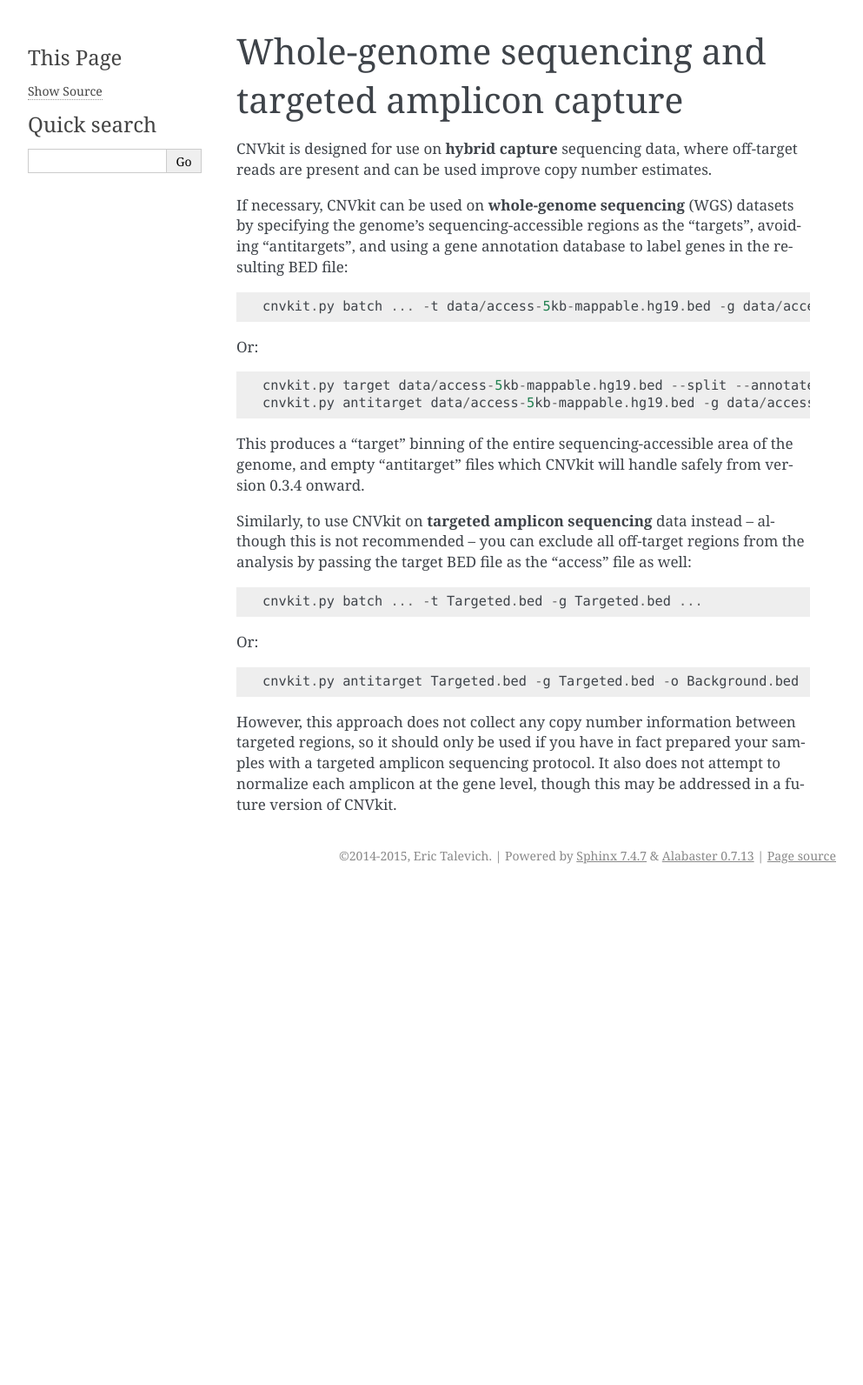
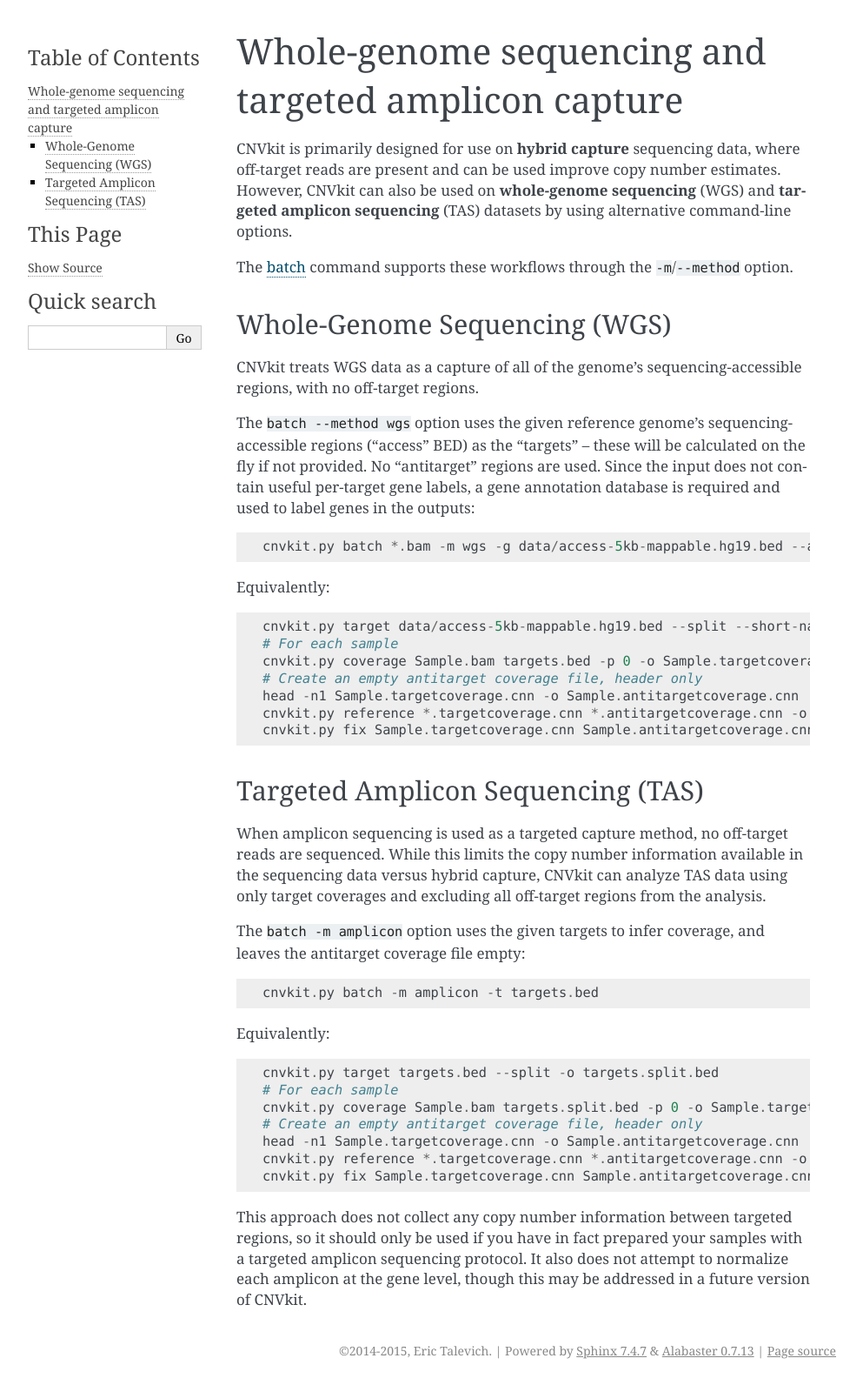
Before and after one commit to etal/cnvkit, a Sphinx documentation site: the page built from doc/nonhybrid.rst, in a window 1280 px wide. Shown: the whole page at 87% size, without its empty margins (148-1141 px from the left). Built offline with Sphinx 7.4.7, drawn with Linux system fonts in a browser that asks for light colours; before the commit the page ends 1023 px from its top, so only the background shows below that.

Commit message:
doc: updated remaining pages, esp. batch --method wgs/amplicon

```diff
--- a/doc/nonhybrid.rst
+++ b/doc/nonhybrid.rst
@@ -1,38 +1,66 @@
 Whole-genome sequencing and targeted amplicon capture
 =====================================================
 
-CNVkit is designed for use on **hybrid capture** sequencing data, where
-off-target reads are present and can be used improve copy number estimates.
+CNVkit is primarily designed for use on **hybrid capture** sequencing data,
+where off-target reads are present and can be used improve copy number
+estimates. However, CNVkit can also be used on **whole-genome sequencing** (WGS)
+and **targeted amplicon sequencing** (TAS) datasets by using alternative
+command-line options.
 
-If necessary, CNVkit can be used on **whole-genome sequencing** (WGS) datasets
-by specifying the genome's sequencing-accessible regions as the "targets",
-avoiding "antitargets", and using a gene annotation database to label genes in
-the resulting BED file::
-
-    cnvkit.py batch ... -t data/access-5kb-mappable.hg19.bed -g data/access-5kb-mappable.hg19.bed --split --annotate refFlat.txt
-
-Or::
-
-    cnvkit.py target data/access-5kb-mappable.hg19.bed --split --annotate refFlat.txt -o Targets.bed
-    cnvkit.py antitarget data/access-5kb-mappable.hg19.bed -g data/access-5kb-mappable.hg19.bed -o Background.bed
-
-This produces a "target" binning of the entire sequencing-accessible area of the
-genome, and empty "antitarget" files which CNVkit will handle safely from
-version 0.3.4 onward.
+The :ref:`batch` command supports these workflows through the
+``-m``/``--method`` option.
 
 
-Similarly, to use CNVkit on **targeted amplicon sequencing** data instead --
-although this is not recommended -- you can exclude all off-target regions from
-the analysis by passing the target BED file as the "access" file as well::
+Whole-Genome Sequencing (WGS)
+-----------------------------
 
-    cnvkit.py batch ... -t Targeted.bed -g Targeted.bed ...
+CNVkit treats WGS data as a capture of all of the genome's sequencing-accessible
+regions, with no off-target regions.
 
-Or::
+The ``batch --method wgs`` option uses the given reference genome's
+sequencing-accessible regions ("access" BED) as the "targets" -- these will be
+calculated on the fly if not provided. No "antitarget" regions are used.
+Since the input does not contain useful per-target gene labels, a  gene
+annotation database is required and used to label genes in the outputs::
 
-    cnvkit.py antitarget Targeted.bed -g Targeted.bed -o Background.bed
+    cnvkit.py batch *.bam -m wgs -g data/access-5kb-mappable.hg19.bed --annotate refFlat.txt
 
-However, this approach does not collect any copy number information between
-targeted regions, so it should only be used if you have in fact prepared your
-samples with a targeted amplicon sequencing protocol.  It also does not attempt
-to normalize each amplicon at the gene level, though this may be addressed in a
+Equivalently::
+
+    cnvkit.py target data/access-5kb-mappable.hg19.bed --split --short-names --annotate refFlat.txt -o targets.bed
+    # For each sample
+    cnvkit.py coverage Sample.bam targets.bed -p 0 -o Sample.targetcoverage.cnn
+    # Create an empty antitarget coverage file, header only
+    head -n1 Sample.targetcoverage.cnn -o Sample.antitargetcoverage.cnn
+    cnvkit.py reference *.targetcoverage.cnn *.antitargetcoverage.cnn -o ref-wgs.cnn
+    cnvkit.py fix Sample.targetcoverage.cnn Sample.antitargetcoverage.cnn ref-wgs.cnn --no-edge
+
+
+Targeted Amplicon Sequencing (TAS)
+----------------------------------
+
+When amplicon sequencing is used as a targeted capture method, no off-target
+reads are sequenced. While this limits the copy number information available in
+the sequencing data versus hybrid capture, CNVkit can analyze TAS data using
+only target coverages and excluding all off-target regions from the analysis.
+
+The ``batch -m amplicon`` option uses the given targets to infer coverage, and
+leaves the antitarget coverage file empty::
+
+    cnvkit.py batch -m amplicon -t targets.bed
+
+Equivalently::
+
+    cnvkit.py target targets.bed --split -o targets.split.bed
+    # For each sample
+    cnvkit.py coverage Sample.bam targets.split.bed -p 0 -o Sample.targetcoverage.cnn
+    # Create an empty antitarget coverage file, header only
+    head -n1 Sample.targetcoverage.cnn -o Sample.antitargetcoverage.cnn
+    cnvkit.py reference *.targetcoverage.cnn *.antitargetcoverage.cnn -o ref-tas.cnn
+    cnvkit.py fix Sample.targetcoverage.cnn Sample.antitargetcoverage.cnn ref-tas.cnn --no-edge
+
+This approach does not collect any copy number information between targeted
+regions, so it should only be used if you have in fact prepared your samples
+with a targeted amplicon sequencing protocol.  It also does not attempt to
+normalize each amplicon at the gene level, though this may be addressed in a
 future version of CNVkit.
```
Also changed, not shown: doc/fileformats.rst (+27 -23 lines), doc/quickstart.rst (+8 -8 lines), doc/scripts.rst (+11 -0 lines).
